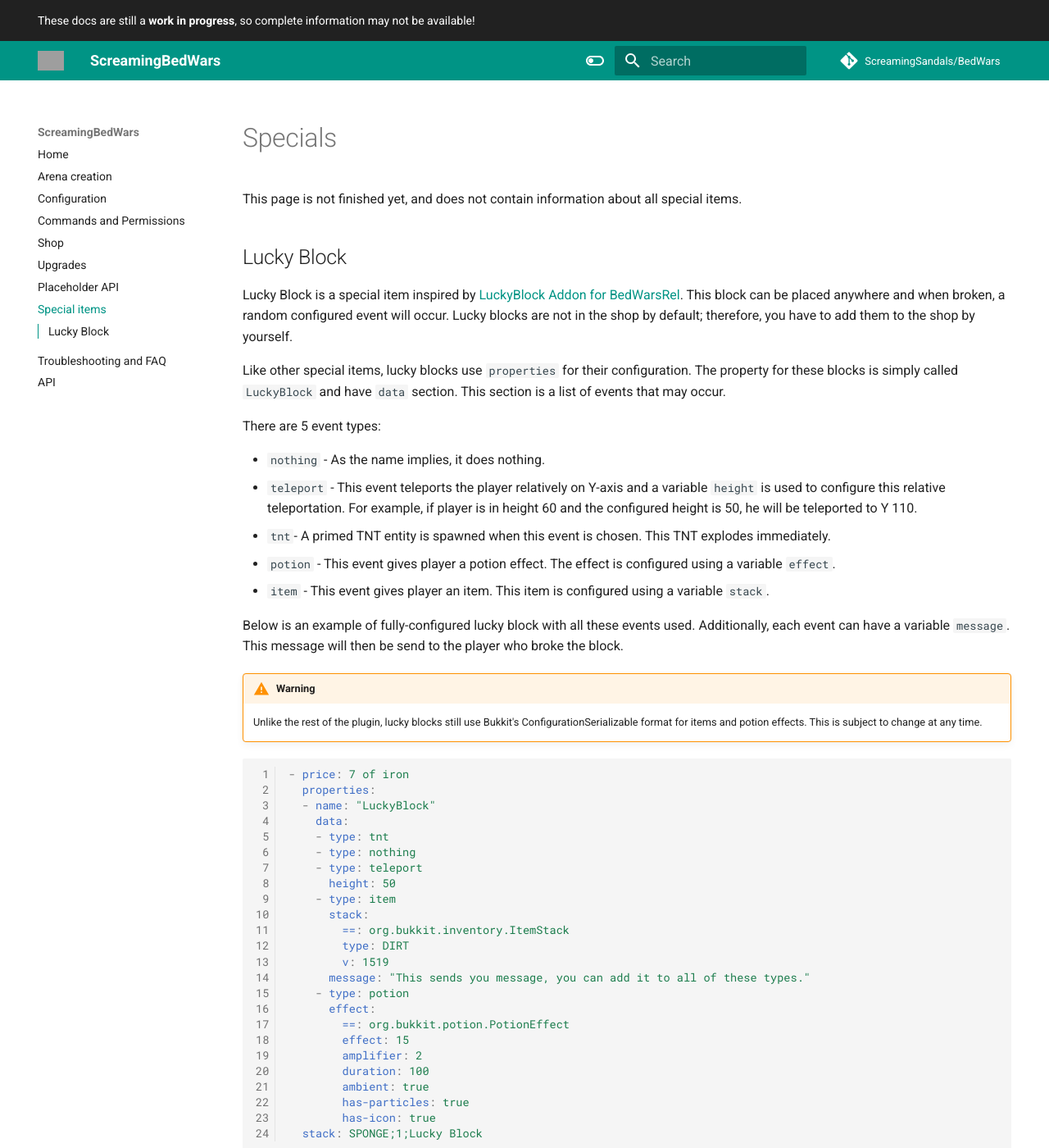
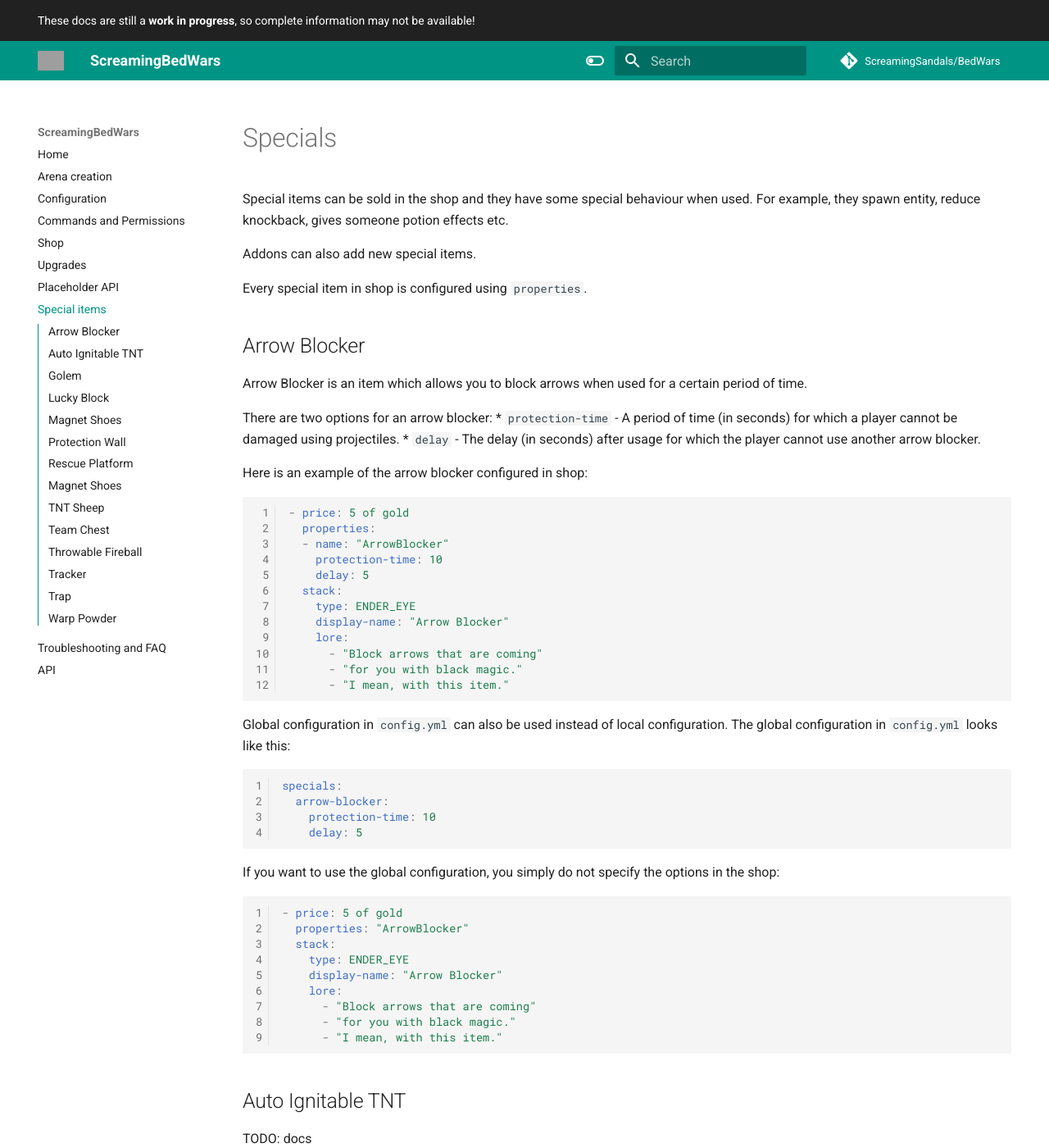
Before and after one commit to ScreamingSandals/BedWars, an MkDocs documentation site: the page built from docs/specials.md, in a window 1280 px wide and 1400 px high. Shown: the whole window at 82% size. Built offline with MkDocs 1.6.1 and Material for MkDocs 9.7.7, drawn with Linux system fonts in a browser that asks for light colours; comment, search, counter and statistics services are not loaded; the version menu is left out; some of the changed text lies outside the part shown; grey boxes are pictures that could not be loaded.

Commit message:
arrow blocker, warp powder

````diff
--- a/docs/specials.md
+++ b/docs/specials.md
@@ -1,6 +1,68 @@
 # Specials
 
-This page is not finished yet, and does not contain information about all special items.
+Special items can be sold in the shop and they have some special behaviour when used. For example, they spawn entity, reduce knockback, gives someone potion effects etc.
+
+Addons can also add new special items.
+
+Every special item in shop is configured using `properties`.
+
+## Arrow Blocker
+
+Arrow Blocker is an item which allows you to block arrows when used for a certain period of time.
+
+There are two options for an arrow blocker:
+* `protection-time` - A period of time (in seconds) for which a player cannot be damaged using projectiles.
+* `delay` - The delay (in seconds) after usage for which the player cannot use another arrow blocker.
+
+Here is an example of the arrow blocker configured in shop:
+
+```yaml
+- price: 5 of gold
+  properties:
+  - name: "ArrowBlocker"
+    protection-time: 10
+    delay: 5
+  stack:
+    type: ENDER_EYE
+    display-name: "Arrow Blocker"
+    lore:
+      - "Block arrows that are coming"
+      - "for you with black magic."
+      - "I mean, with this item."
+```
+
+Global configuration in `config.yml` can also be used instead of local configuration. The global configuration in `config.yml` looks like this:
+
+```yaml
+specials:
+  arrow-blocker:
+    protection-time: 10
+    delay: 5
+```
+
+If you want to use the global configuration, you simply do not specify the options in the shop:
+
+```yaml
+- price: 5 of gold
+  properties: "ArrowBlocker"
+  stack:
+    type: ENDER_EYE
+    display-name: "Arrow Blocker"
+    lore:
+      - "Block arrows that are coming"
+      - "for you with black magic."
+      - "I mean, with this item."
+```
+
+
+
+## Auto Ignitable TNT
+
+TODO: docs
+
+## Golem
+
+TODO: docs
 
 ## Lucky Block
 
@@ -52,3 +114,88 @@
         has-icon: true
   stack: SPONGE;1;Lucky Block
 ```
+
+## Magnet Shoes
+
+TODO: docs
+
+## Protection Wall
+
+TODO: docs
+
+## Rescue Platform
+
+TODO: docs
+
+## Magnet Shoes
+
+TODO: docs
+
+## TNT Sheep
+
+TODO: docs
+
+## Team Chest
+
+TODO: docs
+
+## Throwable Fireball
+
+TODO: docs
+
+## Tracker
+
+TODO: docs
+
+## Trap
+
+TODO: docs
+
+## Warp Powder
+
+This special item teleports you to the team spawn when used. You have to wait few seconds and you must not move, otherwise you would cancel the teleportation.
+
+There are two options for warp powder:
+
+* `teleport-time` - Cooldown (in seconds) before the player gets teleported.
+* `delay`- The delay (in seconds) after usage for which the player cannot use another warp powder.
+
+Here is an example of warp powder configured in shop:
+
+```yaml
+- price: 7 of iron
+  properties:
+  - name: "WarpPowder"
+    teleport-time: 6
+    delay: 0
+  stack:
+    type: GUNPOWDER
+    display-name: "Warp Powder"
+    lore:
+      - "When using this powder you'll get"
+      - "teleported to you spawn point within 6 seconds"
+      - "Warning: Any movement will stop the process"
+```
+
+Global configuration in `config.yml` can also be used instead of local configuration. The global configuration in `config.yml` looks like this:
+
+```yaml
+specials:
+  warp-powder:
+    teleport-time: 6
+    delay: 0
+```
+
+If you want to use the global configuration, you simply do not specify the options in the shop:
+
+```yaml
+- price: 7 of iron
+  properties: "WarpPowder"
+  stack:
+    type: GUNPOWDER
+    display-name: "Warp Powder"
+    lore:
+      - "When using this powder you'll get"
+      - "teleported to you spawn point within 6 seconds"
+      - "Warning: Any movement will stop the process"
+```
````
